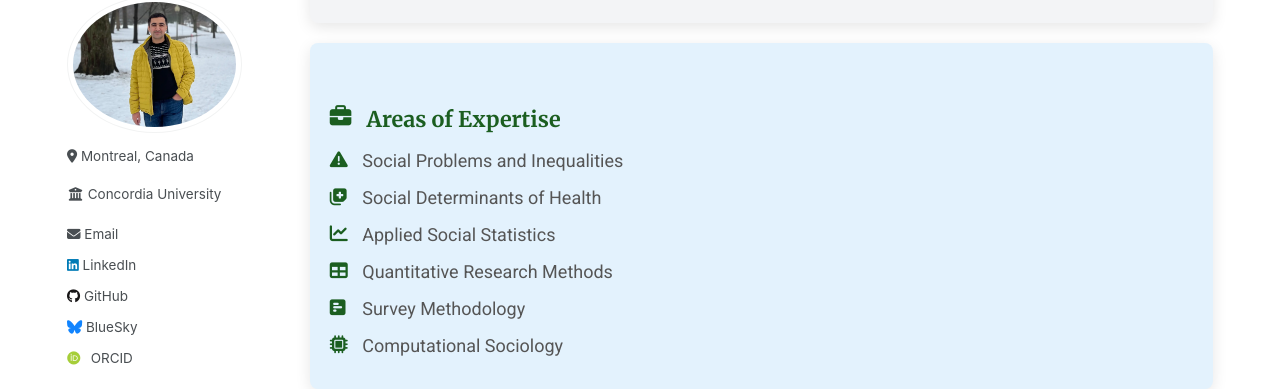
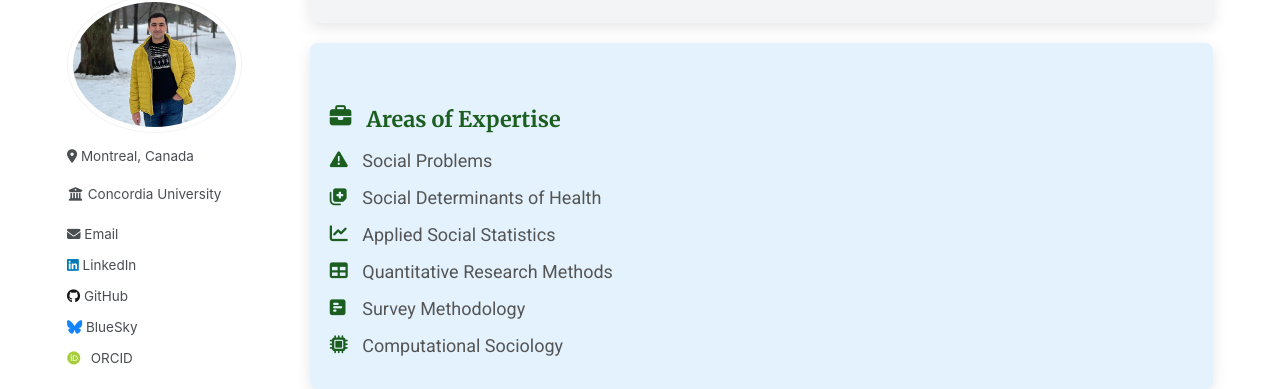
Before and after one commit to Mohsnmonji/mohsnmonji.github.io, a Jekyll site: the page built from about-me.md, in a window 1280 px wide and 900 px high, scrolled down 683 px. Shown: the part 110-499 px from the top of the window. Built offline with Jekyll 4.4.1, drawn with Linux system fonts in a browser that asks for light colours; some web fonts are replaced.

Commit message:
Update about-me.md

```diff
--- a/about-me.md
+++ b/about-me.md
@@ -117,7 +117,7 @@ author_profile: true
   <h3><i class="fas fa-briefcase icon"></i> Areas of Expertise</h3>
   <ul>
 
-   <li><i class="fas fa-exclamation-triangle icon"></i> Social Problems and Inequalities</li>
+   <li><i class="fas fa-exclamation-triangle icon"></i> Social Problems</li>
    <li><i class="fas fa-notes-medical icon"></i> Social Determinants of Health</li>
     <li><i class="fas fa-chart-line icon"></i> Applied Social Statistics</li>
     <li><i class="fas fa-table icon"></i> Quantitative Research Methods</li>
```
